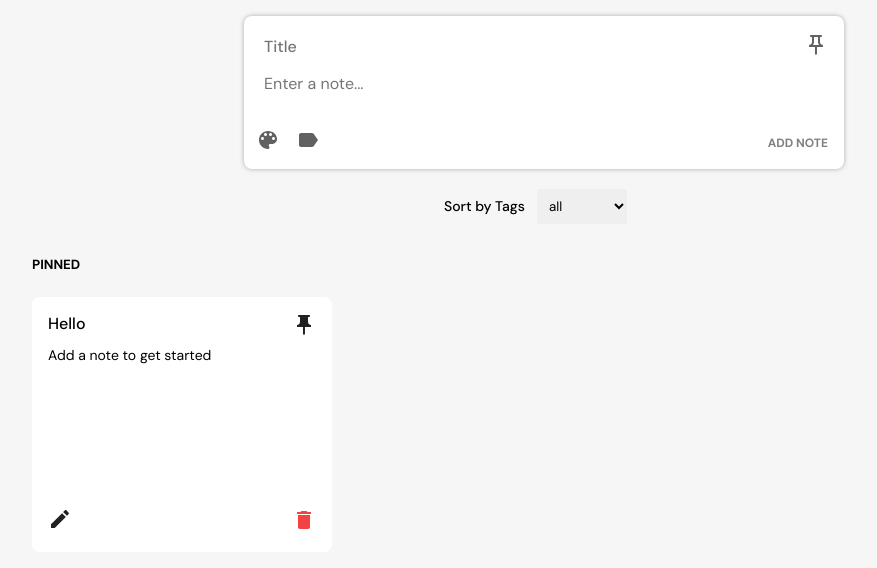
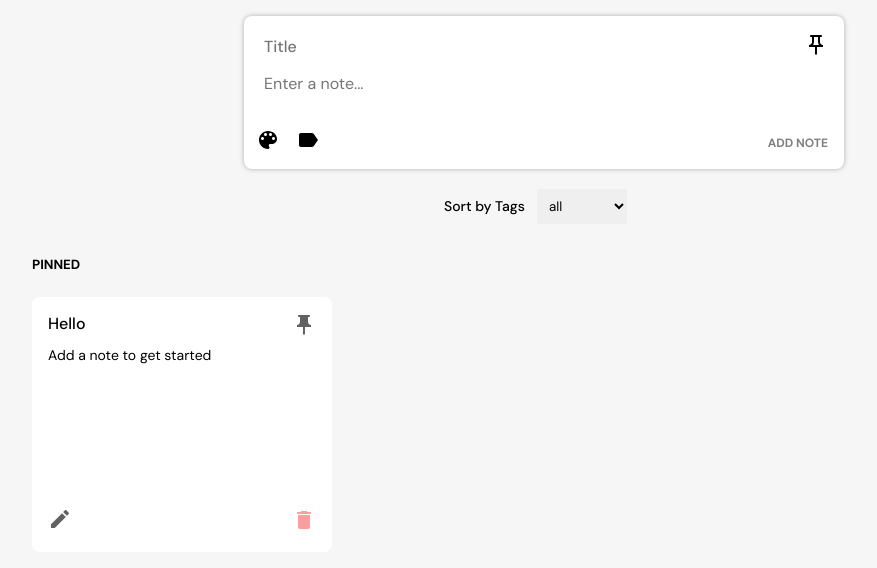
Before and after one commit to tejpatelme/my-notes-app, a React (Create React App) app: page / in a window 1280 px wide. Shown: the top 568 px of the page, without its empty margins (96-973 px from the left). Built offline with nearby package versions, Linux system fonts and the light colour scheme.

Commit message:
style : global styling for icons

```diff
--- a/src/App.css
+++ b/src/App.css
@@ -12,7 +12,6 @@ body {
 	background: #f6f6f6;
 }
 
-svg {
-	fill: #202124;
+.icon {
 	opacity: 0.71;
 }
```
